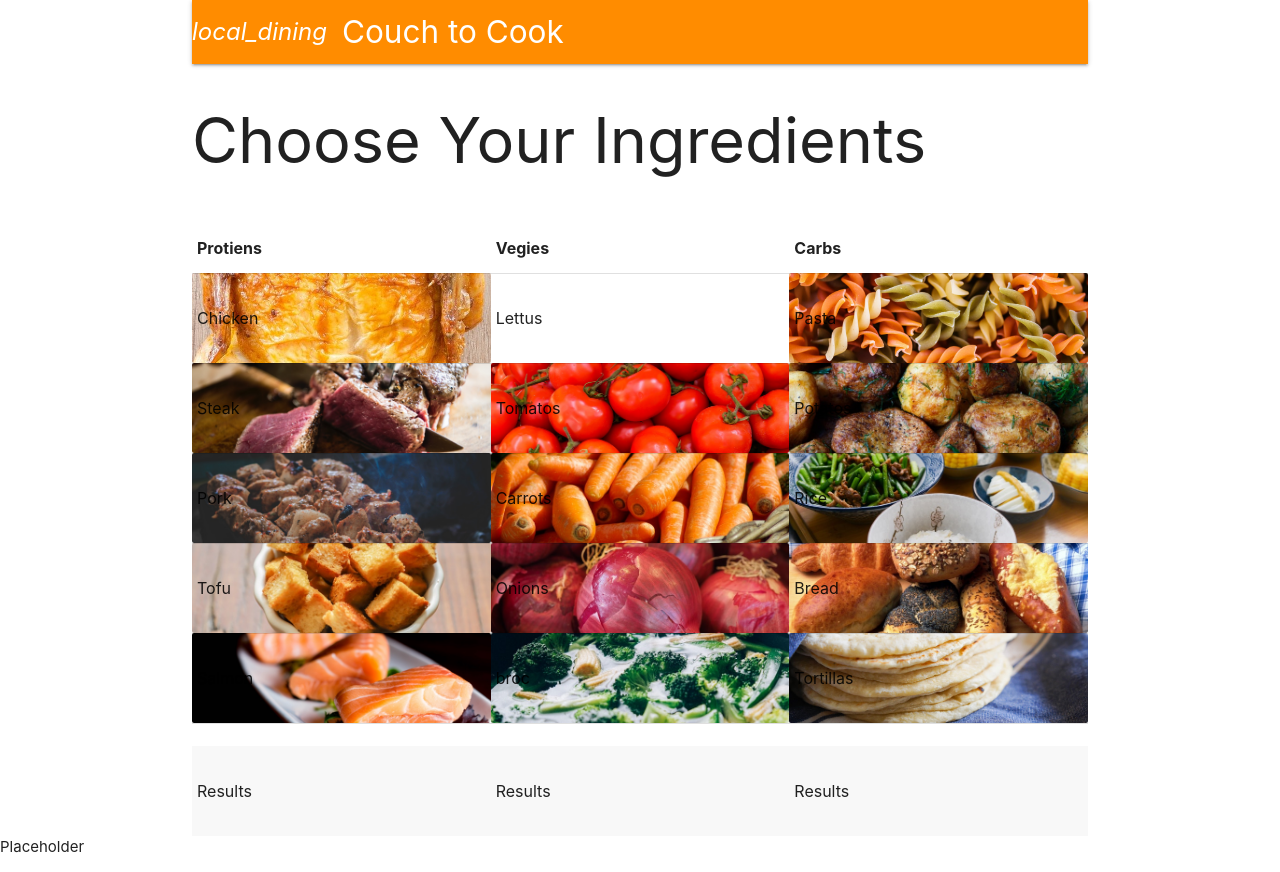
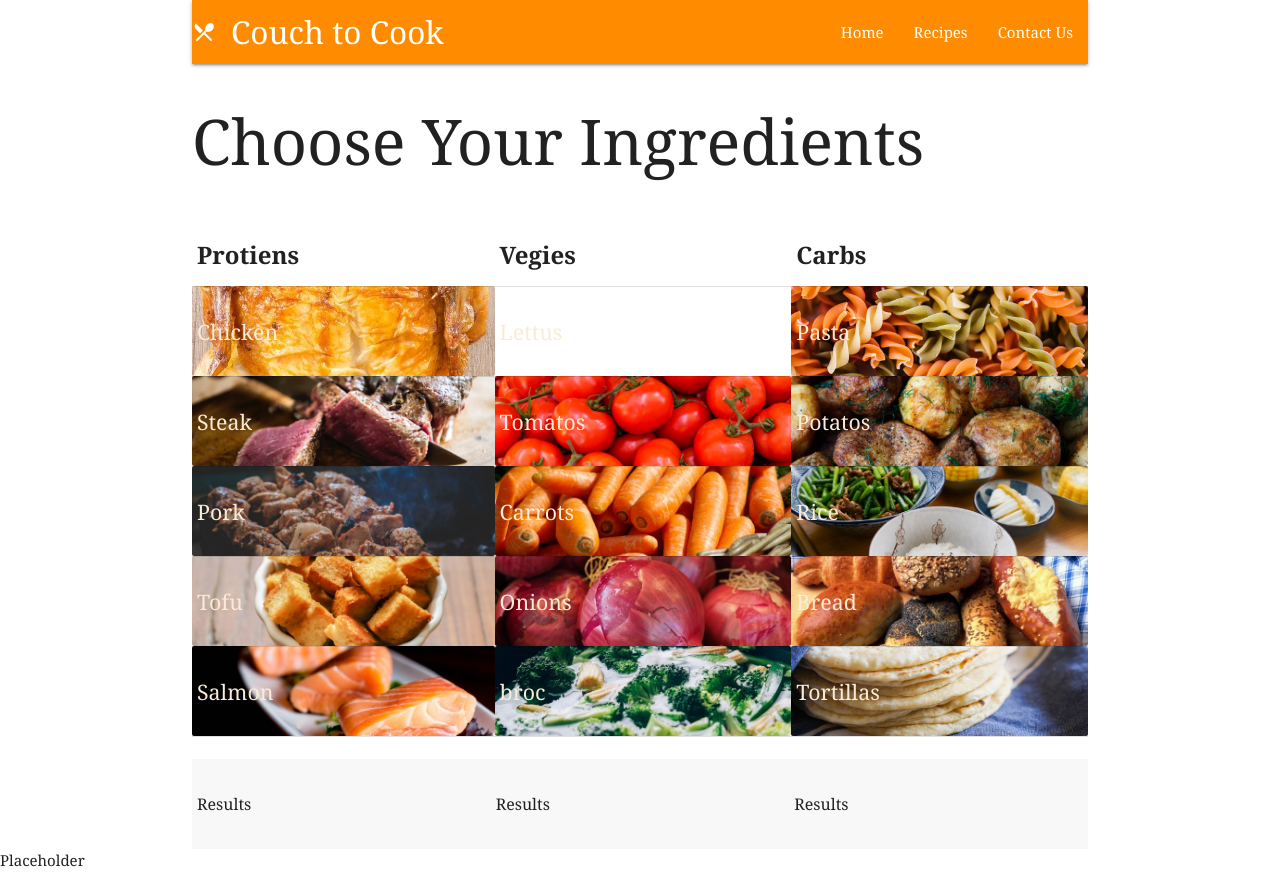
Before and after one commit to iAm-Barbie/Project1, a plain HTML site: page recipes.html in a window 1280 px wide. Drawn offline with nearby package versions, Linux system fonts and the light colour scheme.

Commit message:
style changes and comments to recipes.js

```diff
--- a/logic/recipes.js
+++ b/logic/recipes.js
@@ -1,45 +1,30 @@
 $("button").on("click", function() {
     //api key, tasty chanel ID, URL
     var key = "AIzaSyABeRywiHw1NWbm9A0nb8ZG6IfG2p9HFmI";
-    var q = "dogs";
-    //var playlistId = "UCJFp8uSYCjXOMnkUyb3CQ3Q";
+    //needs to be set to user input through id in the results section
+    var q = "#results-one, #results-two, #results-three";
+    //tasty channel ID
+    var channelId = "UCJFp8uSYCjXOMnkUyb3CQ3Q";
+    //endpoint, pass response through "q"
     var queryURL = `https://www.googleapis.com/youtube/v3/search?key=${key}&part=snippet&q=${q}`;
-    //var recipeSearch = userChoice.value;
+
+    //AJAX call
+
     $.ajax({
       url: queryURL,
       method: "GET"
+
+      //response from youtube api
     }).then(function(response) {
-      $.getJSON(queryURL, function(response) {
+      $.getJSON(queryURL, channelId, function(response) {
         var id = response.items[0].id.videoId;
         mainVid(id);
       });
+      //populating video to html
     });
     function mainVid(id) {
-      $("#video").html(`
-                        <iframe width="560" height="315" src="https://www.youtube.com/embed/${id}" frameborder="0" allow="autoplay; encrypted-media" allowfullscreen></iframe>
-                    `);
+      $("#video").html(` <iframe width="560" height="315"
+       src="https://www.youtube.com/embed/${id}"
+       frameborder="0" allow="autoplay; encrypted-media" allowfullscreen></iframe> `);
     }
    });
-   //     function resultsLoop(data) {
-   //       $.each(data.items, function(i, item) {
-   //         var thumb = item.snippet.thumbnails.medium.url;
-   //         var title = item.snippet.title;
-   //         var desc = item.snippet.description.substring(0, 100);
-   //         var vid = item.snippet.resourceId.videoId;
-   //         $("main").append(`
-   //                               <article class="item" data-key="${vid}">
-   //  <img src="${thumb}" alt="" class="thumb">
-   //                                   <div class="details">
-   //                                       <h4>${title}</h4>
-   //                                       <p>${desc}</p>
-   //                                   </div>
-   //                               </article>
-   //                           `);
-   //       });
-   //     }
-   //     $("main").on("click", "article", function() {
-   //       var id = $(this).attr("data-key");
-   //       mainVid(id);
-   //     });
-   //   });
-   //  });
--- a/recipes.html
+++ b/recipes.html
@@ -1,27 +1,29 @@
 <html lang="en">
-<head>
+  <head>
     <meta charset="UTF-8">
     <meta name="viewport" content="width=device-width, initial-scale=1.0">
     <meta http-equiv="X-UA-Compatible" content="ie=edge">
     <link rel="stylesheet" href="https://cdnjs.cloudflare.com/ajax/libs/materialize/1.0.0/css/materialize.min.css">
-    <link rel="stylesheet" href="./stylesheet/stylesheet.css">
-
-    <title>Recipe</title>
-</head>
+    <link href="https://fonts.googleapis.com/icon?family=Material+Icons" rel="stylesheet">
+    <link rel="stylesheet" href="stylesheet/stylesheet.css">
+    <title>Recipes</title>
+  </head>
 
 <body>
   <div class="container">
     <!-- Page Content goes here -->
     <body class="recipe-container">
             <nav>
-                    <div class="nav-wrapper">
-                      <a href="#" class="brand-logo"><i class="material-icons">local_dining</i>Couch to Cook</a>
-                      <ul id="nav-mobile" class="right hide-on-med-and-down">
-                          <ul id="dropdown2" class="dropdown-content">
-                              <li><a href="#!">Spanish<span class="badge">1</span></a></li>
-                              <li><a href="#!">Italian<span class="new badge">1</span></a></li>
-                              <li><a href="#!">German</a></li>
-                    </div>
+                <div class="nav-wrapper">
+                  <a href="#" class="brand-logo"
+            ><i class="material-icons">local_dining</i>Couch to Cook</a
+          >
+                  <ul id="nav-mobile" class="right hide-on-med-and-down">
+                    <li><a href="index.html">Home</a></li>
+                    <li><a href="recipes.html">Recipes</a></li>
+                    <li><a href="contactUs.html">Contact Us</a></li>
+                  </ul>
+                </div>
                   </nav>
         <header>
             <h1>Choose Your Ingredients</h1>
@@ -81,8 +83,6 @@
           </tr>
         </tbody>
       </table>
-      <div id="video"></div>
-
   </div>
 
   <script src="https://cdnjs.cloudflare.com/ajax/libs/jquery/3.2.1/jquery.min.js"></script>
--- a/stylesheet/stylesheet.css
+++ b/stylesheet/stylesheet.css
@@ -1,7 +1,22 @@
 /* thumbnails.recipepage (dan) */
+html {
+    scroll-behavior: smooth;
+    font-family: Cambria, Cochin, Georgia, Times, 'Times New Roman', serif;
+  }
+
 td {
     width: 110px;
     height: 90px;
+}
+
+.choices{
+font-size: 18pt;
+}
+
+.foods{
+    text-align: center;
+    color: antiquewhite;
+    font-size: 16pt;
 }
 
 #Chicken {
@@ -125,10 +140,6 @@ td {
 
 /* pennie homepage */
 
-html {
-    scroll-behavior: smooth;
-  }
-
 .main-container{
     background: url("bkg-2.jpg") no-repeat center center fixed;
     background-size: cover;
```
Also changed, not shown: index.html (+16 -11 lines).
